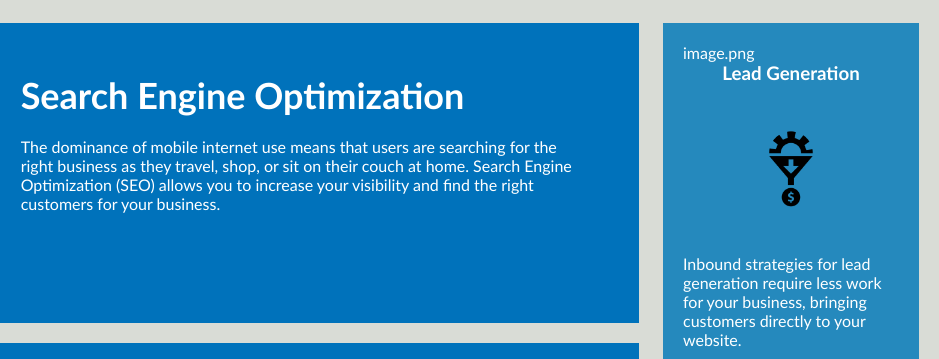
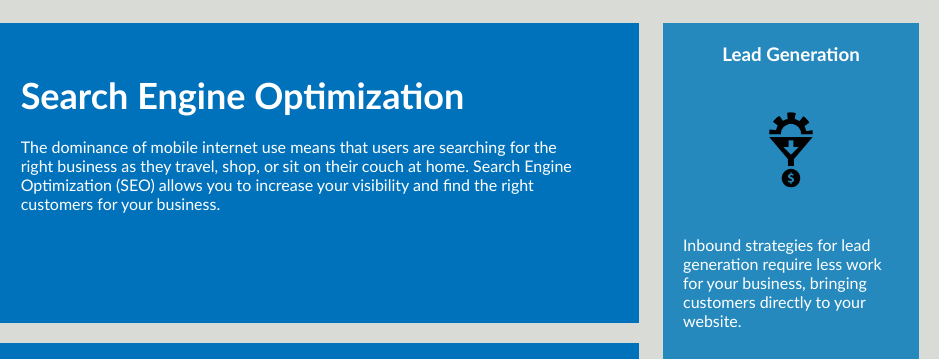
Before and after one commit to ajsherrill2/02-Challenge, a plain HTML site: page index.html in a window 1280 px wide. Shown: the part 899-1258 px from the top of the page, 341-1280 px from the left. Drawn offline with Linux system fonts and the light colour scheme.

```diff
--- a/index.html
+++ b/index.html
@@ -52,7 +52,7 @@
     </main>
 
     <aside class="benefits">
-        <section class="lead-brand-cost">image.png
+        <section class="lead-brand-cost">
             <h2>Lead Generation</h2>
             <img src="./assets/images/lead-generation.png" alt="Lead Generation icon"/>
             <p>
```
Also changed, not shown: 1 other file.
